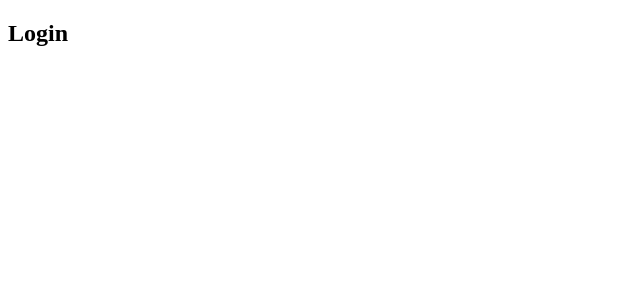
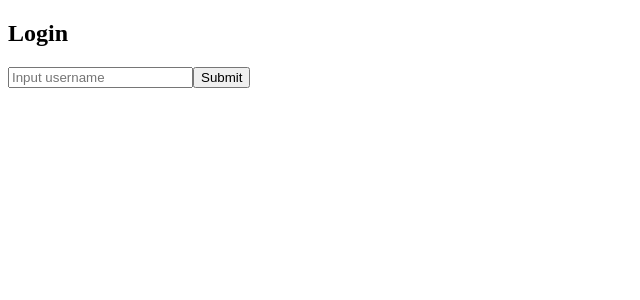
Before and after one commit to midcenturydude7/react-social-media-app, a React (Create React App) app in the folder react-social-media-app/: page / in a window 1280 px wide. Shown: the top 300 px of the page, without its empty margins (0-640 px from the left). Built offline with nearby package versions, Linux system fonts and the light colour scheme.

Commit message:
Creating structure, format for Login component

```diff
--- a/react-social-media-app/src/App.js
+++ b/react-social-media-app/src/App.js
@@ -2,11 +2,10 @@ import React from "react";
 import Login from './components/Login'
 
 function App() {
-    let user = "";
+    const [user, setUser] = React.useState('')
 
     if (!user) {
-        return <Login />;
-
+        return <Login setUser={setUser} />;
     }
     return <div>app</div>;
 }
--- a/react-social-media-app/src/components/Login.js
+++ b/react-social-media-app/src/components/Login.js
@@ -1,9 +1,23 @@
 import React from "react";
 
-function Login() {
+function Login({ setUser }) {
+    const [username, setUsername] = React.useState('');
+
+    function handleSubmit(event) {
+        event.preventDefault();
+        setUser(username);
+    }
+
     return (
     <div>
         <h2>Login</h2>
+        <form onSubmit={handleSubmit}>
+            <input
+                onChange={event => setUsername(event.target.value)}
+                placeholder="Input username"
+            />
+            <button type="submit">Submit</button>
+        </form>
     </div>
     );
 }
```
